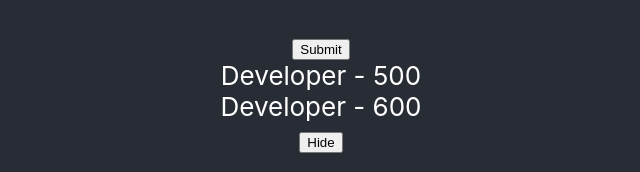
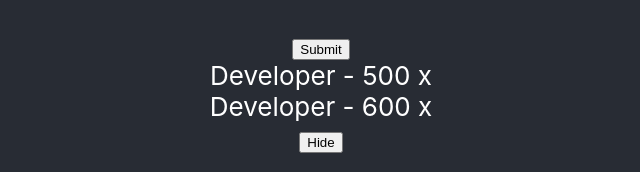
Before and after one commit to embibeep/reactjs, a React (Create React App) app: page / in a window 1280 px wide. Both pictures are taken after a click on the button "Show". Shown: the part 468-640 px from the top of the page, without its empty margins (319-959 px from the left). Built offline with nearby package versions, Linux system fonts and the light colour scheme.

Commit message:
delete elements

```diff
--- a/src/views/examples/AddComponents.js
+++ b/src/views/examples/AddComponents.js
@@ -47,7 +47,7 @@ class AddComponent extends React.Component {
                     type="text" value={this.state.title} /><br />
                 <label htmlFor="lname">Salary:</label><br />
                 <input onChange={(event) => this.handleChangeSalary(event)}
-                    type="text" value={this.state.salary} /><br /><br />
+                    type="text" value={this.state.salary} />                    <br /><br />
                 <input onClick={(event) => this.handleSubmit(event)}
                     type="submit" />
             </form>
--- a/src/views/examples/ChildComponent.js
+++ b/src/views/examples/ChildComponent.js
@@ -10,6 +10,11 @@ class ChildComponent extends React.Component {
         this.setState({
             showJobs: !this.state.showJobs
         })
+    }
+
+    handleOnClickDelete = (job) => {
+        console.log(`handle onclick delete: `, job)
+        this.props.deleteAJob(job)
     }
 
     render() {
@@ -38,7 +43,8 @@ class ChildComponent extends React.Component {
                                     if (+item.salary >= 500) {
                                         return (
                                             <div key={item.iD}>
-                                                {item.title} - {item.salary}
+                                                {item.title} - {item.salary} <></>
+                                                <span onClick={() => this.handleOnClickDelete(item)}>x</span> <></>
                                             </div>
 
 
--- a/src/views/examples/MyComponent.js
+++ b/src/views/examples/MyComponent.js
@@ -34,6 +34,15 @@ class MyComponent extends React.Component {
         })
     }
 
+    deleteAJob = (job) => {
+        let currentJobs = this.state.arrJob;
+        //lọc object theo id, nếu id không trùng với id chỉ định, in chúng ra.
+        currentJobs = currentJobs.filter(item => item.iD !== job.iD)
+        this.setState({
+            arrJob: currentJobs
+        })
+    }
+
     render() {
         // console.log(`call back: `, this.state)
 
@@ -46,6 +55,7 @@ class MyComponent extends React.Component {
 
                 <ChildComponent
                     arrJob={this.state.arrJob}
+                    deleteAJob={this.deleteAJob}
                 >
 
                 </ChildComponent>
```
